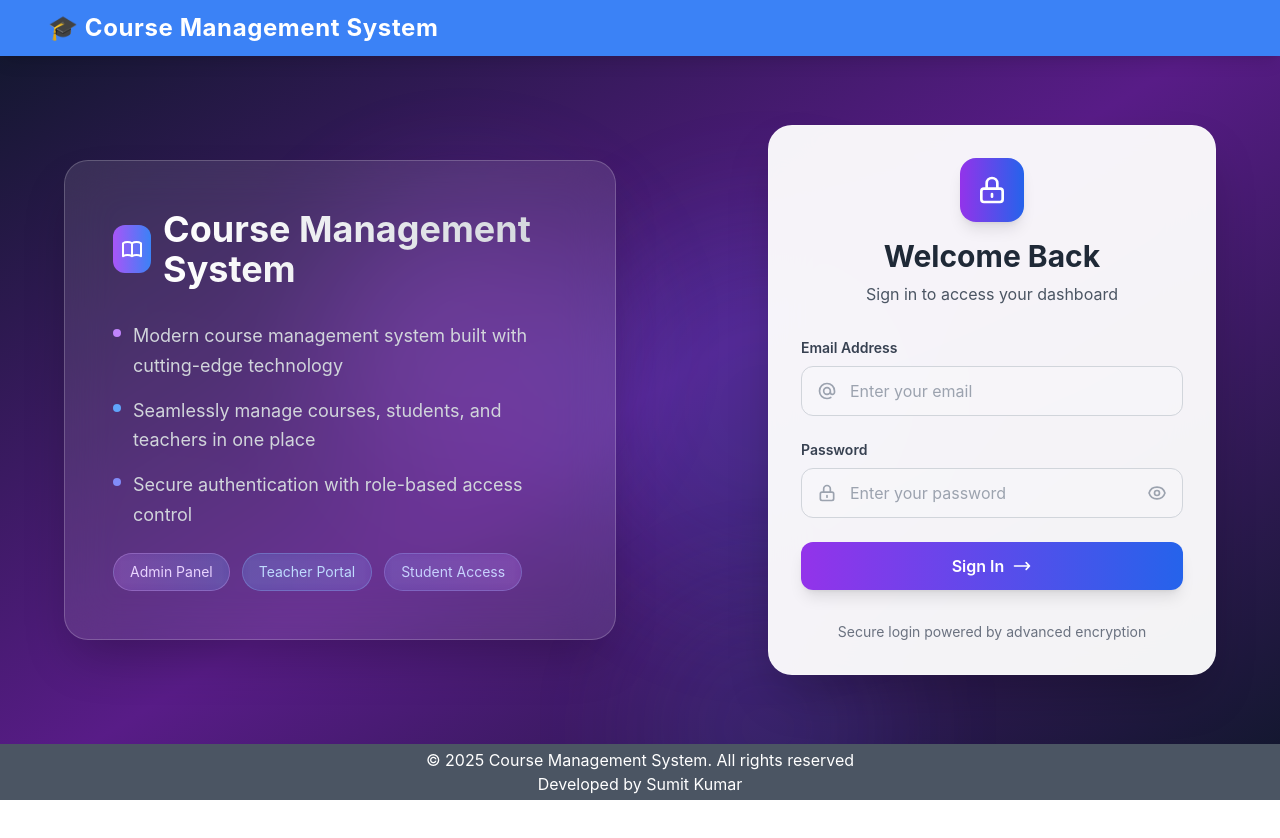
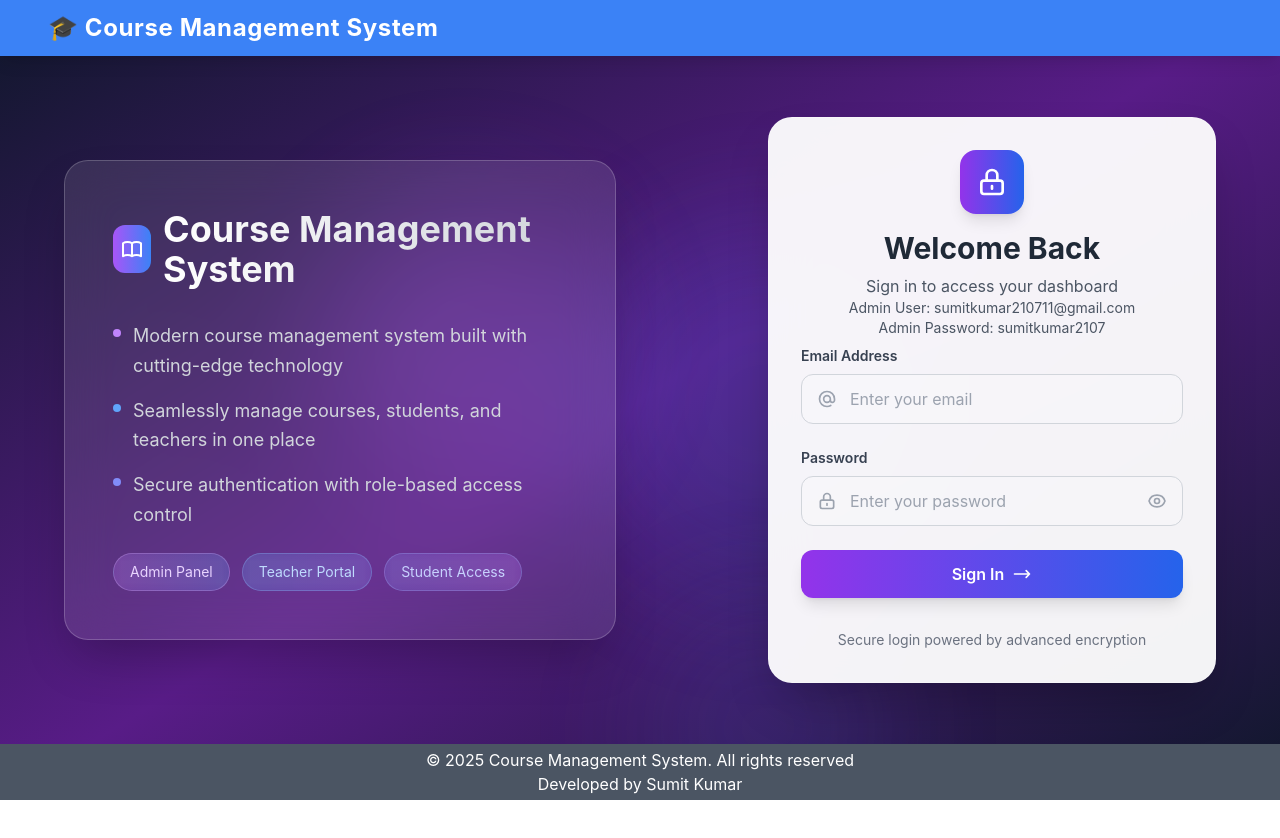
Before and after one commit to sumitkumar210711/course-management-frontend, a React (Create React App) app: page / in a window 1280 px wide. Shown: the top 838 px of the page. Built offline with nearby package versions, Linux system fonts and the light colour scheme.

Commit message:
update Login page added the admin email and password to login as admin

```diff
--- a/src/pages/LoginPage.js
+++ b/src/pages/LoginPage.js
@@ -145,7 +145,7 @@ const LoginPage = () => {
                                     <div className="backdrop-blur-xl bg-white/95 border border-white/20 rounded-3xl p-8 shadow-2xl hover:shadow-purple-500/10 transition-all duration-500">
 
                                         {/* Header */}
-                                        <div className="text-center mb-8">
+                                        <div className="text-center mb-2">
                                             <div className="inline-flex items-center justify-center w-16 h-16 bg-gradient-to-r from-purple-600 to-blue-600 rounded-2xl mb-4 shadow-lg">
                                                 <svg className="w-8 h-8 text-white" fill="none" stroke="currentColor" viewBox="0 0 24 24">
                                                     <path strokeLinecap="round" strokeLinejoin="round" strokeWidth={2} d="M12 15v2m-6 4h12a2 2 0 002-2v-6a2 2 0 00-2-2H6a2 2 0 00-2 2v6a2 2 0 002 2zm10-10V7a4 4 0 00-8 0v4h8z" />
@@ -153,7 +153,13 @@ const LoginPage = () => {
                                             </div>
                                             <h2 className="text-3xl font-bold text-gray-800 mb-2">Welcome Back</h2>
                                             <p className="text-gray-600">Sign in to access your dashboard</p>
+                                            <p className="text-gray-600 text-sm"> Admin User: sumitkumar210711@gmail.com </p>
+                                            <p className="text-gray-600 text-sm"> Admin Password: sumitkumar2107  </p>
+
+
                                         </div>
+
+
 
                                         <form className="space-y-6">
                                             {/* Email Field */}
```
